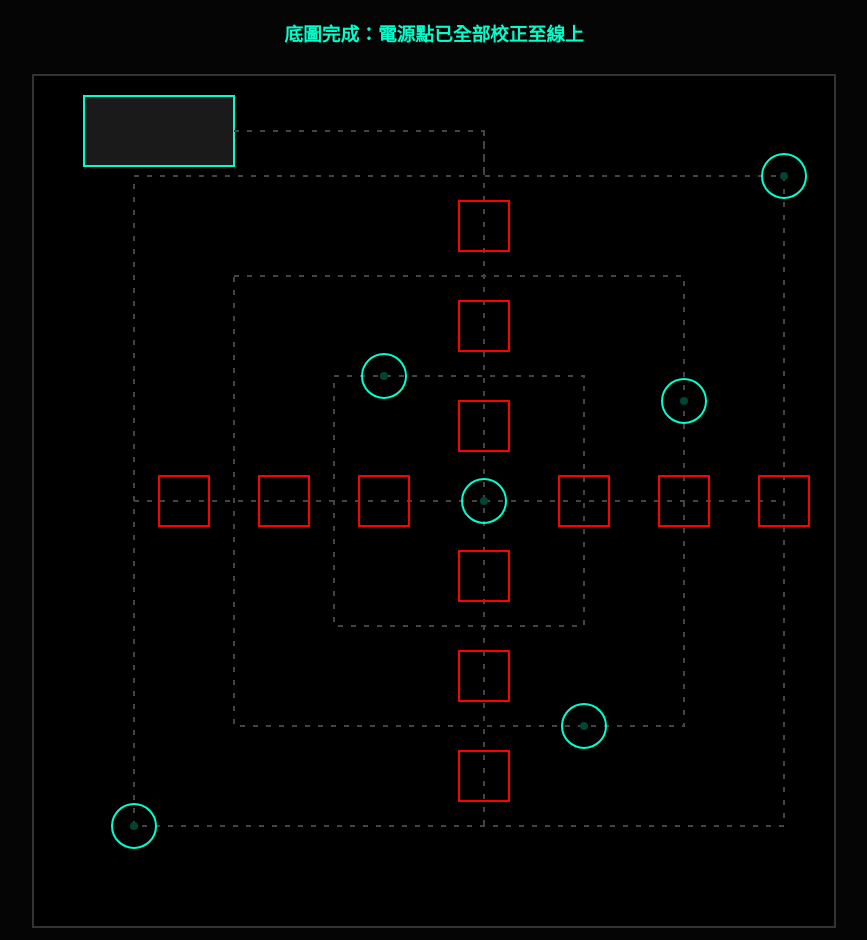
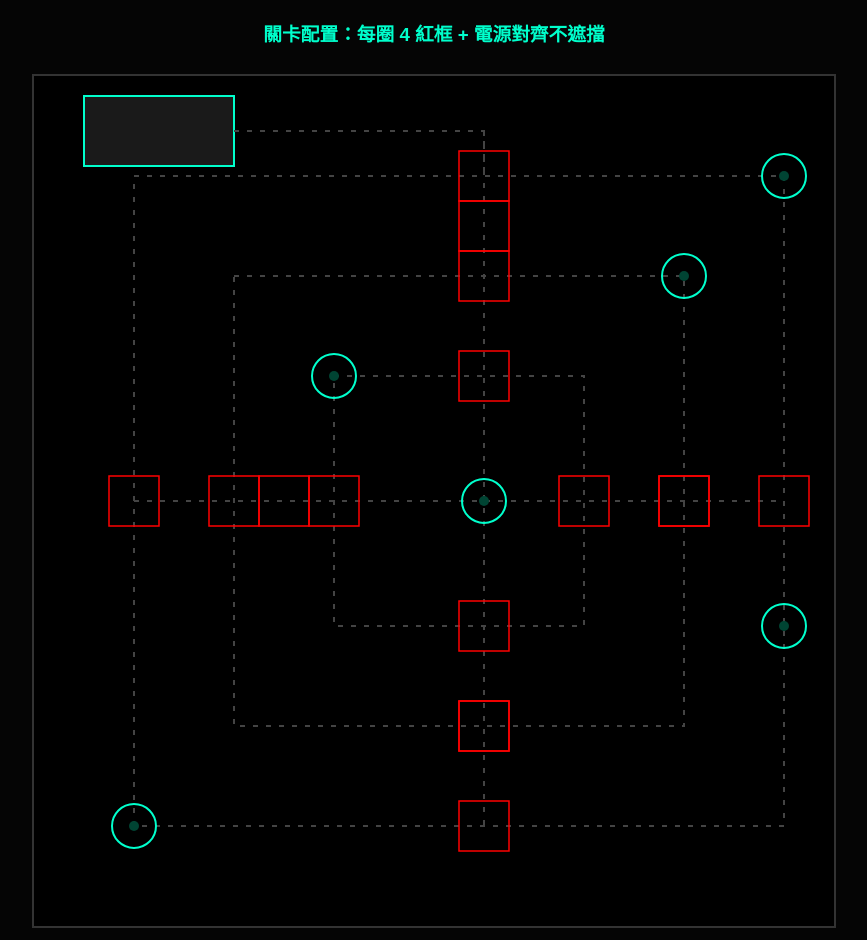
Before and after one commit to a12345697442-cloud/re2, a plain HTML site: page index.html in a window 1280 px wide. Shown: the whole page, without its empty margins (206-1073 px from the left). Drawn offline with Linux system fonts and the light colour scheme.

Commit message:
Update index.html

```diff
--- a/index.html
+++ b/index.html
@@ -2,26 +2,28 @@
 <html lang="zh-TW">
 <head>
     <meta charset="UTF-8">
-    <title>電路維修 - 座標精確對齊版</title>
+    <title>電路維修 - 關卡配置版</title>
     <style>
         body { background: #050505; color: #eee; text-align: center; font-family: sans-serif; }
         canvas { background: #000; border: 2px solid #333; margin-top: 10px; }
     </style>
 </head>
 <body>
-    <h3 style="color:#00ffcc">底圖完成：電源點已全部校正至線上</h3>
+    <h3 style="color:#00ffcc">關卡配置：每圈 4 紅框 + 電源對齊不遮擋</h3>
     <canvas id="gameCanvas" width="800" height="850"></canvas>
 
     <script>
         const canvas = document.getElementById('gameCanvas');
         const ctx = canvas.getContext('2d');
 
-        // 定義關鍵座標常量，確保線路與電源完美重合
-        const CX = 450; // 中心垂直線
-        const CY = 425; // 中心水平線
-        const BOX1 = { x: 100, y: 100, w: 650, h: 650 }; // 外框
-        const BOX2 = { x: 200, y: 200, w: 450, h: 450 }; // 中框
-        const BOX3 = { x: 300, y: 300, w: 250, h: 250 }; // 內框
+        // 定義標準座標常量
+        const CX = 450;
+        const CY = 425;
+        const BOXES = [
+            { x: 100, y: 100, w: 650, h: 650 }, // 外框 (BOX1)
+            { x: 200, y: 200, w: 450, h: 450 }, // 中框 (BOX2)
+            { x: 300, y: 300, w: 250, h: 250 }  // 內框 (BOX3)
+        ];
 
         function drawMap() {
             ctx.clearRect(0, 0, canvas.width, canvas.height);
@@ -33,51 +35,53 @@
             ctx.lineWidth = 2;
             ctx.strokeRect(50, 20, 150, 70);
 
-            // 2. 電線佈局 (灰色虛線樣式)
+            // 2. 電線佈局 (灰色虛線)
             ctx.strokeStyle = "#444";
             ctx.setLineDash([5, 8]);
             ctx.lineWidth = 2;
+            ctx.beginPath();
 
-            ctx.beginPath();
-            // 電池引線：右轉向下切入
-            ctx.moveTo(200, 55); ctx.lineTo(CX, 55); ctx.lineTo(CX, BOX1.y);
+            // 引線
+            ctx.moveTo(200, 55); ctx.lineTo(CX, 55); ctx.lineTo(CX, 100);
 
-            // 繪製三層嵌套框
-            ctx.strokeRect(BOX1.x, BOX1.y, BOX1.w, BOX1.h);
-            ctx.strokeRect(BOX2.x, BOX2.y, BOX2.w, BOX2.h);
-            ctx.strokeRect(BOX3.x, BOX3.y, BOX3.w, BOX3.h);
-
-            // 繪製十字軸
-            ctx.moveTo(CX, 55); ctx.lineTo(CX, BOX1.y + BOX1.h); // 垂直軸
-            ctx.moveTo(BOX1.x, CY); ctx.lineTo(BOX1.x + BOX1.w, CY); // 水平軸
+            // 三層框與十字軸
+            BOXES.forEach(b => ctx.strokeRect(b.x, b.y, b.w, b.h));
+            ctx.moveTo(CX, 55); ctx.lineTo(CX, 750); // 垂直
+            ctx.moveTo(100, CY); ctx.lineTo(750, CY); // 水平
             ctx.stroke();
 
-            // 3. 繪製 6 個目標電源 (精確校正至線上)
+            // 3. 放置 6 個電源點 (放置在角落或末端，避免與紅框重疊)
             ctx.setLineDash([]);
             const targets = [
-                {x: CX, y: CY},                       // 1. 正中心交點
-                {x: BOX1.x + BOX1.w, y: BOX1.y},      // 2. 外框右上角 (750, 100)
-                {x: BOX2.x + BOX2.w, y: CY - 100},    // 3. 中框右側線上 (650, 325)
-                {x: BOX3.x + 50, y: BOX3.y},          // 4. 內框上邊緣線上 (350, 300)
-                {x: BOX2.x + BOX2.w - 100, y: BOX2.y + BOX2.h}, // 5. 中框下邊緣線上 (550, 650)
-                {x: BOX1.x, y: BOX1.y + BOX1.h}       // 6. 外框左下角 (100, 750)
+                {x: CX, y: CY},                       // 中心點
+                {x: BOXES[0].x + BOXES[0].w, y: 100}, // 右上角
+                {x: BOXES[0].x, y: 750},              // 左下角
+                {x: BOXES[1].x + BOXES[1].w, y: 200}, // 中圈右上
+                {x: BOXES[2].x, y: 300},              // 內圈左上
+                {x: 750, y: 550}                      // 右側支線
             ];
-
             targets.forEach(t => {
                 ctx.strokeStyle = "#00ffcc";
                 ctx.beginPath(); ctx.arc(t.x, t.y, 22, 0, Math.PI*2); ctx.stroke();
-                // 輔助點：確認圓心在線上
                 ctx.fillStyle = "#004433";
-                ctx.beginPath(); ctx.arc(t.x, t.y, 4, 0, Math.PI*2); ctx.fill();
+                ctx.beginPath(); ctx.arc(t.x, t.y, 5, 0, Math.PI*2); ctx.fill();
             });
 
-            // 4. 放置紅色操作方格 (16個以內，分佈在交點上)
-            const nodes = [
-                {x: CX, y: 150}, {x: CX, y: 250}, {x: CX, y: 350}, {x: CX, y: 500}, {x: CX, y: 600}, {x: CX, y: 700},
-                {x: 150, y: CY}, {x: 250, y: CY}, {x: 350, y: CY}, {x: 550, y: CY}, {x: 650, y: CY}, {x: 750, y: CY}
-            ];
+            // 4. 放置 16 個紅框節點 (每圈四個邊的中點各一個)
+            const nodes = [];
+            // 每圈 4 個 (中點對齊)
+            BOXES.forEach(b => {
+                nodes.push({x: CX, y: b.y});           // 上邊中點
+                nodes.push({x: CX, y: b.y + b.h});     // 下邊中點
+                nodes.push({x: b.x, y: CY});           // 左邊中點
+                nodes.push({x: b.x + b.w, y: CY});     // 右邊中點
+            });
+            // 補足至 16 個 (在十字軸與方框間的轉折處)
+            nodes.push({x: CX, y: 150}, {x: CX, y: 650}, {x: 250, y: CY}, {x: 650, y: CY});
+
             nodes.forEach(n => {
                 ctx.strokeStyle = "red";
+                ctx.lineWidth = 1.5;
                 ctx.strokeRect(n.x - 25, n.y - 25, 50, 50);
             });
         }
```
